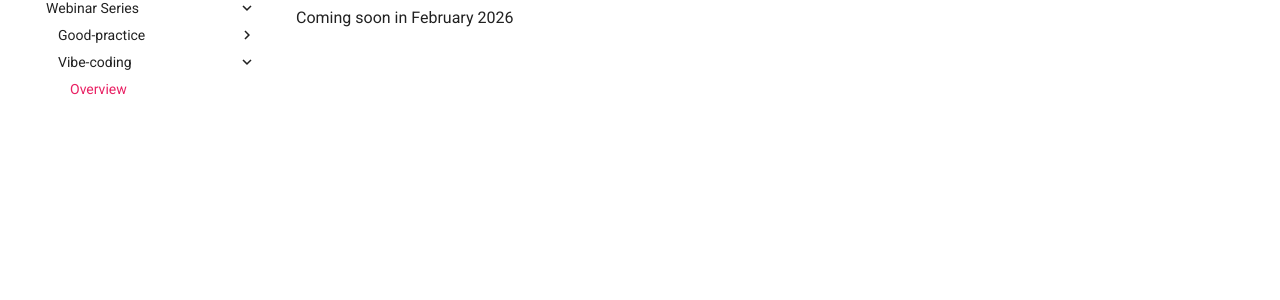
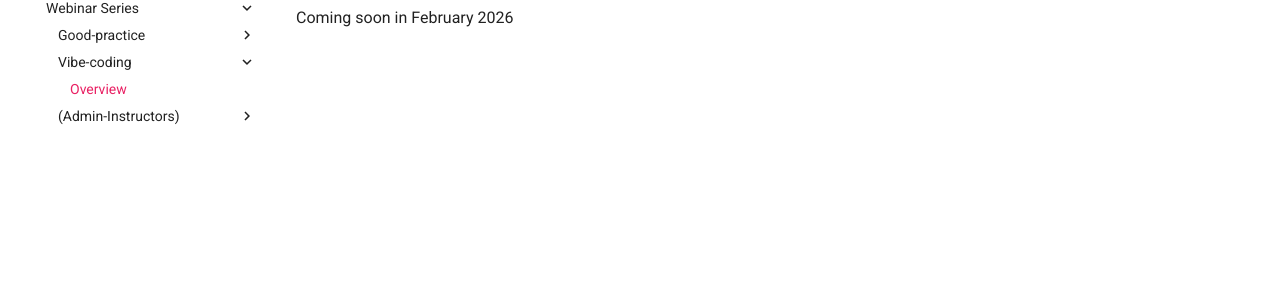
Before and after one commit to ICR-SC/good-practice, an MkDocs documentation site: the page built from docs/vibe/overview.md, in a window 1280 px wide. Shown: the part 175-475 px from the top of the page. Built offline with MkDocs 1.6.1 and Material for MkDocs 9.7.7, drawn with Linux system fonts in a browser that asks for light colours.

Commit message:
Added instructoirs admin link

```diff
--- a/mkdocs.yml
+++ b/mkdocs.yml
@@ -9,6 +9,9 @@ nav:
       - 'Tuesday': 'good/tuesday.md'
     - Vibe-coding:
       - 'Overview': 'vibe/overview.md'
+    - (Admin-Instructors):
+      - 'Good-practice': 'instructor/overview.md'
+
 theme:
   name: material
   logo: assets/icr_svg_logo.svg
```
